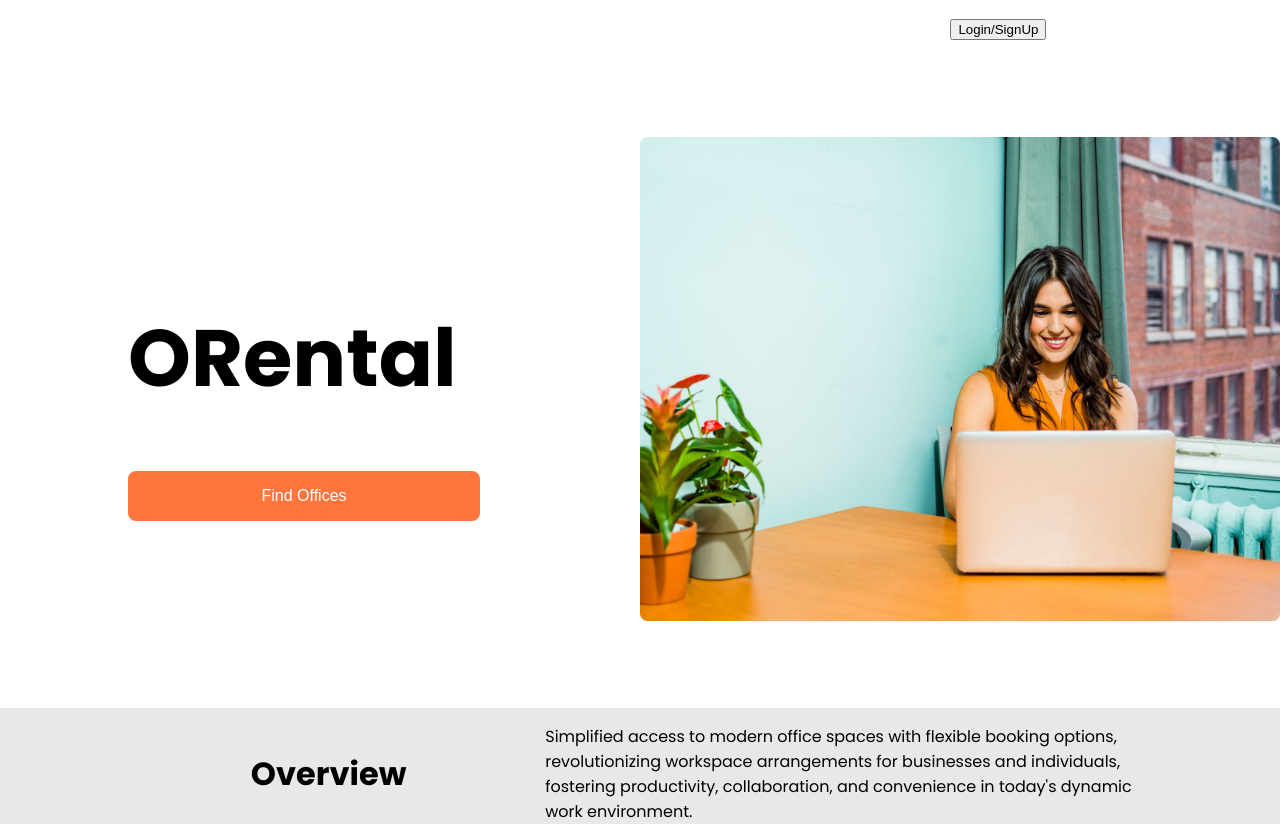
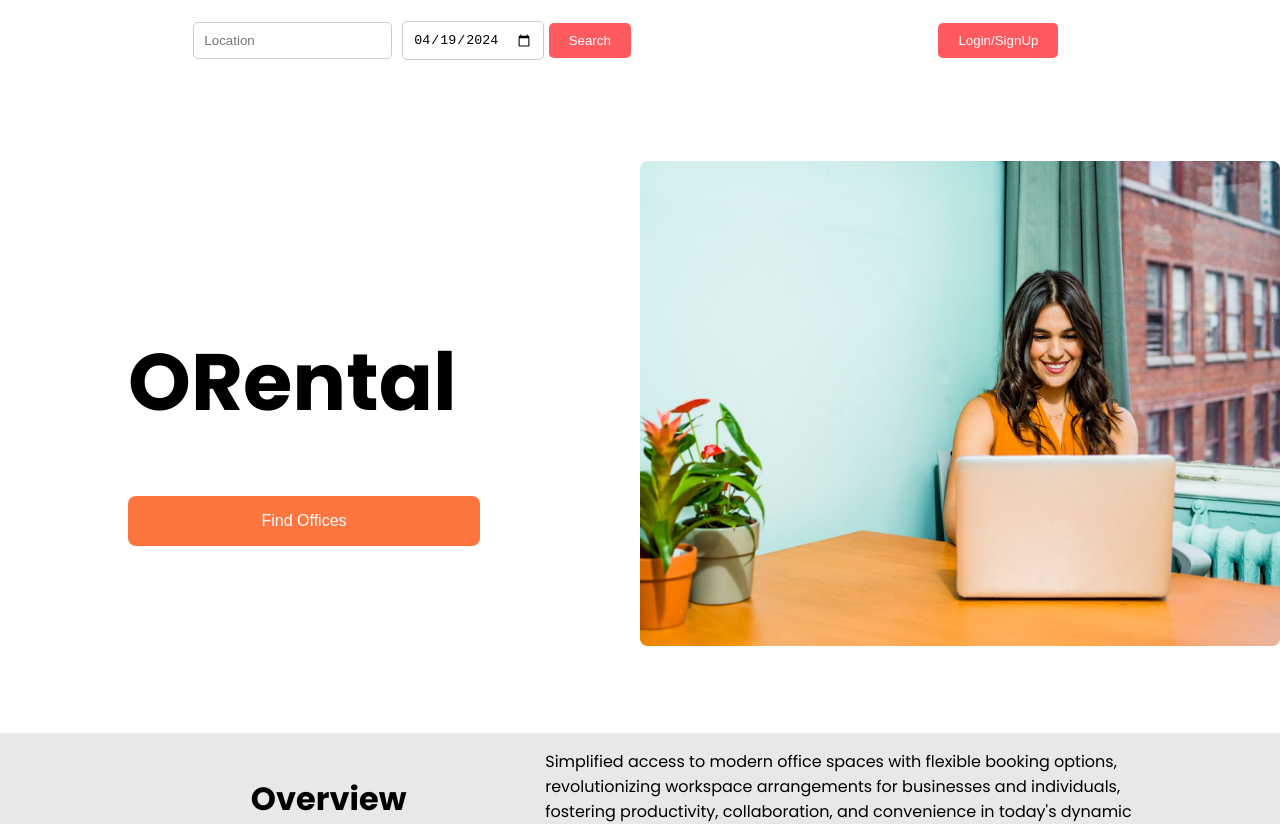
Before and after one commit to dibya-roy-sundar/ORENTAL, a React (Vite) app in the folder client/: page / in a window 1280 px wide. Shown: the top 824 px of the page. Built offline with nearby package versions, Linux system fonts and the light colour scheme.

Commit message:
added swiper component

```diff
--- a/client/src/Components/Addoffice/Addoffice.jsx
+++ b/client/src/Components/Addoffice/Addoffice.jsx
@@ -2,6 +2,8 @@ import React, { useState } from 'react';
 import { toast, ToastContainer } from 'react-toastify'; // Import ToastContainer
 import 'react-toastify/dist/ReactToastify.css';
 import './Addoffice.scss';
+import { FontAwesomeIcon } from '@fortawesome/react-fontawesome';
+import { faWifi } from '@fortawesome/free-solid-svg-icons';
 
 const Addoffice = () => {
     const [formData, setFormData] = useState({
@@ -75,6 +77,14 @@ const Addoffice = () => {
                             <label>Price:</label>
                             <input type="text" name="price" value={formData.price} onChange={handleChange} placeholder='Rs. 300' />
                         </div>
+                        <div className='form-group'>
+
+                            <input type="checkbox" /> <FontAwesomeIcon icon={faWifi} />  Wifi
+                            <br />
+                            <input type="checkbox" /> <FontAwesomeIcon icon={faWifi} />  24/7 AC
+                            <br />
+                            <input type="checkbox" /> <FontAwesomeIcon icon={faWifi} />  Coffee Machine
+                        </div>
                         <div className="form-group">
                             <label>Upload Images:</label>
                             <input type="file" name="images" onChange={handleImageChange} multiple />
--- a/client/src/Components/SearchForm/Searchform.jsx
+++ b/client/src/Components/SearchForm/Searchform.jsx
@@ -3,11 +3,18 @@ import React from 'react';
 import './Searchform.scss';
 
 const SearchForm = () => {
+    const formatDate = (date) => {
+        const year = date.getFullYear();
+        const month = String(date.getMonth() + 1).padStart(2, '0');
+        const day = String(date.getDate()).padStart(2, '0');
+        return `${year}-${month}-${day}`;
+    }
+    const today = formatDate(new Date());
     return (
         <>
             <form className="search-form">
-                <input type="text" placeholder="Where are you going?" />
-                <input type="date" placeholder="Check-in" />
+                <input type="text" placeholder="Location" />
+                <input type="date" defaultValue={today} placeholder="Check-in" />
                 <button type="submit">Search</button>
             </form>
             {/*<div className='searchbuttons'>
--- a/client/src/Pages/Home/Home.jsx
+++ b/client/src/Pages/Home/Home.jsx
@@ -8,6 +8,7 @@ import maintenanceLogo from './maintenanceLogo.png';
 import priceLogo from './priceLogo.png';
 import reservedLogo from './reservedLogo.png';
 import { Link } from 'react-router-dom';
+import SearchForm from '../../Components/SearchForm/Searchform';
 
 
 const Home = () => {
@@ -16,10 +17,10 @@ const Home = () => {
             <div className="header">
                 <div className="navbar">
                     <div className="left">
-                        {/* <div className='navItemLeft'>5</div> */}
+                        <SearchForm />
                     </div>
                     <div className="right">
-                        <Link to='/registerlogin'><button><div className='navItemRight'>Login/SignUp</div></button></Link>
+                        <Link to='/registerlogin'><button className='navItemRight'>Login/SignUp</button></Link>
 
                     </div>
                 </div>
--- a/client/src/Pages/Home/Home.scss
+++ b/client/src/Pages/Home/Home.scss
@@ -44,6 +44,22 @@ html {
             flex-direction: row;
             justify-content: space-around;
             width: 30%;
+            align-items: center;
+
+
+            .navItemRight {
+                padding: 10px 20px;
+                background-color: #ff5a5f;
+                color: #ffffff;
+                border: none;
+                border-radius: 5px;
+                cursor: pointer;
+
+                &:hover {
+                    background-color: #ff3333;
+                }
+
+            }
         }
     }
 
```
Also changed, not shown: client/package.json (+7 -1 lines), client/src/Components/Slider/Slider.jsx (added, +41 -0 lines), client/src/Components/Slider/Slider.scss (added, +66 -0 lines), 1 other file (tests, documents, lock files or other folders). Lines whose indentation alone changed are shown as unchanged.
